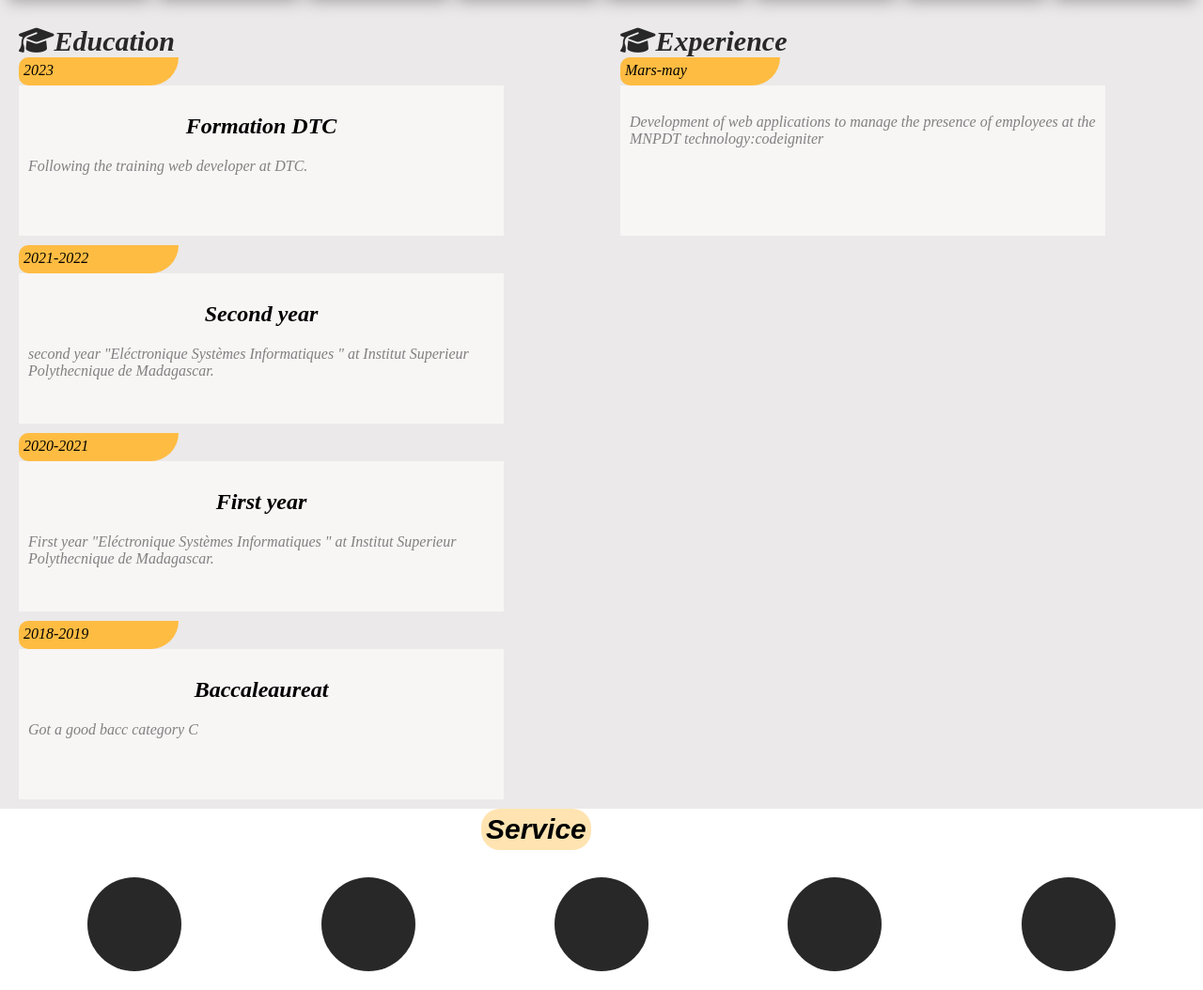
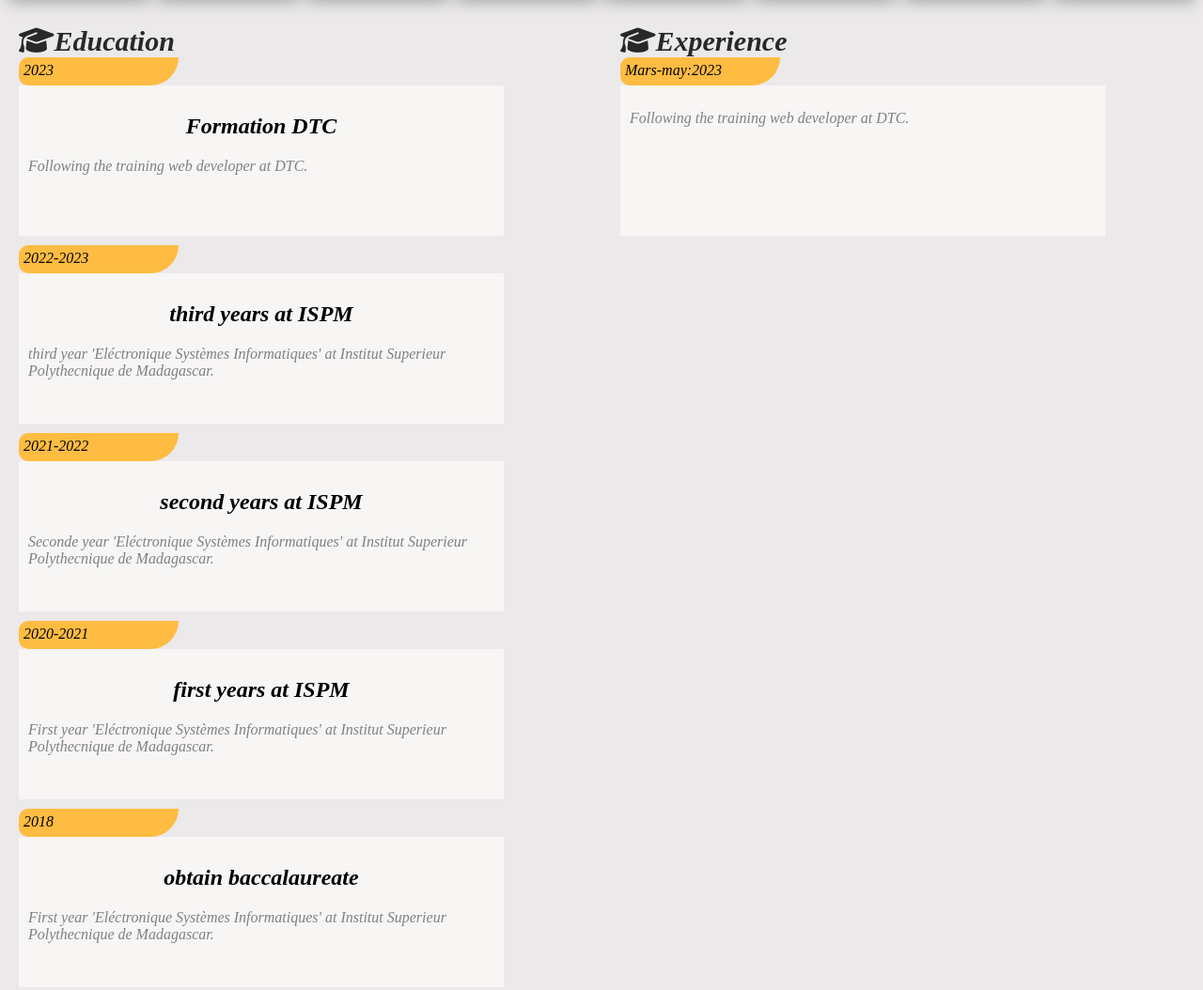
Before and after one commit to DTC-Formation/portfolio-oo-javascript-DinaRasam, a plain HTML site: page index.html in a window 1280 px wide. Shown: the part 1278-2332 px from the top of the page at 94% size. Drawn offline with Linux system fonts and the light colour scheme.

Commit message:
ajout etude et experience

```diff
--- a/assetes/script/script.js
+++ b/assetes/script/script.js
@@ -60,24 +60,36 @@ let Dina={
     ],
     Education:[
         {
-         année: 2023 ,
-         grade: "Formation DTC"
+         année: "2023" ,
+         grade: "Formation DTC",
+         explication: "Following the training web developer at DTC."
         },
         {
-        année: 2023 ,
-        grade: "Formation DTC"
+        année: "2022-2023" ,
+        grade: "third years at ISPM",
+        explication: "third year 'Eléctronique Systèmes Informatiques' at Institut Superieur Polythecnique de Madagascar."
         },
         {
-        année: 2023 ,
-        grade: "Formation DTC"
+        année: "2021-2022",
+        grade: "second years at ISPM",
+        explication: "Seconde year 'Eléctronique Systèmes Informatiques' at Institut Superieur Polythecnique de Madagascar."
         },
         {
-        année: 2023 ,
-        grade: "Formation DTC"
+        année: "2020-2021"  ,
+        grade: "first years at ISPM",
+        explication: "First year 'Eléctronique Systèmes Informatiques' at Institut Superieur Polythecnique de Madagascar."
         },
-
-
-
+        {
+        année: "2018" ,
+        grade: "obtain baccalaureate",
+        explication: "First year 'Eléctronique Systèmes Informatiques' at Institut Superieur Polythecnique de Madagascar."
+        },
+    ],
+    Experience:[
+        {
+        année: "Mars-may:2023",
+        explication:"Development of web applications to manage the presence of employees at the MNPDT technology:codeigniter"
+        }
     ],
 
 
@@ -85,7 +97,7 @@ let Dina={
 // console.log(Dina.About.dateDebut)
  for(let i = 0;i<Dina.Skills.length ;i++){
      let Skills = document.getElementById("skils")
-     console.log(Dina.Skills[i].photo)
+    //  console.log(Dina.Skills[i].photo)
         Skills.innerHTML +=
                            "<div class='skils1'>"+
                             "<div class='items1'>" + Dina.Skills[i].photo +
@@ -120,3 +132,24 @@ description2.innerHTML += "<table>"+
 
                           "</tbody>"+
                           "</table>"
+
+for(let i = 0;i<Dina.Education.length ;i++){
+    let Education = document.getElementById("Grade")
+    // console.log(Dina.Education[i].explication)
+    Education.innerHTML += '<div class="educ">'+Dina.Education[i].année+'</div>'+
+                          '<div class="exp">'+
+                          '<h2 class="sec">'+ Dina.Education[i].grade+'</h2>'+
+                            '<p>'+Dina.Education[i].explication+'</p>'+
+                          '</div>'+
+                          '</div>'
+
+}
+for(let i = 0;i<Dina.Experience.length ;i++ ){
+    let Experience = document.getElementById("Experiences")
+    // console.log(Dina.Education[i].explication)
+    Experience.innerHTML += '<div class="educ">'+Dina.Experience[i].année+'</div>'+
+                          '<div class="exp">'+
+                            '<p>'+Dina.Education[i].explication+'</p>'+
+                          '</div>'+
+                          '</div>'
+}
--- a/index.html
+++ b/index.html
@@ -96,41 +96,15 @@
 
              <div class="study1">
                 <div class="education"><i class="fa-sharp fa-solid fa-graduation-cap"></i>Education</div>
-                    <div class="educ">2023</div>
-                         <div class="exp">
-                            <h2 class="sec">Formation DTC</h2>
-                            <p>Following the training web developer at DTC.</p>
-                         </div>
-                    <div class="educ">2021-2022</div>
-                          <div class="exp">
-                            <h2 class="sec">Second year</h2>
-                            <p>second year "Eléctronique Systèmes Informatiques " at Institut Superieur Polythecnique
-                                de Madagascar.
-                            </p>
-                          </div>
-                    <div class="educ">2020-2021</div>
-                          <div class="exp">
-                            <h2 class="sec">First year</h2>
-                            <p>First year "Eléctronique Systèmes Informatiques " at Institut Superieur Polythecnique
-                                de Madagascar.</p>
-                          </div>
-                    <div class="educ">2018-2019</div>
-                          <div class="exp">
-                            <h2 class="sec">Baccaleaureat</h2>
-                            <p>Got a good bacc category C</p>
-                          </div>
+                <div id="Grade"></div>
+
              </div>
              <div class="study1">
                 <div class="education"><i class="fa-sharp fa-solid fa-graduation-cap"></i>Experience</div>
-                    <div class="educ">Mars-may</div>
-                         <div class="exp">
-                            <h2 class="sec"></h2>
-                            <p>Development of web applications to manage the presence of employees at the MNPDT
-                                technology:codeigniter
-                            </p>
-                         </div>
+                <div id="Experiences"></div>
 
-             </div>
+
+            </div>
              </div>
         </div>
         <div class="service" id="service-me">
```
